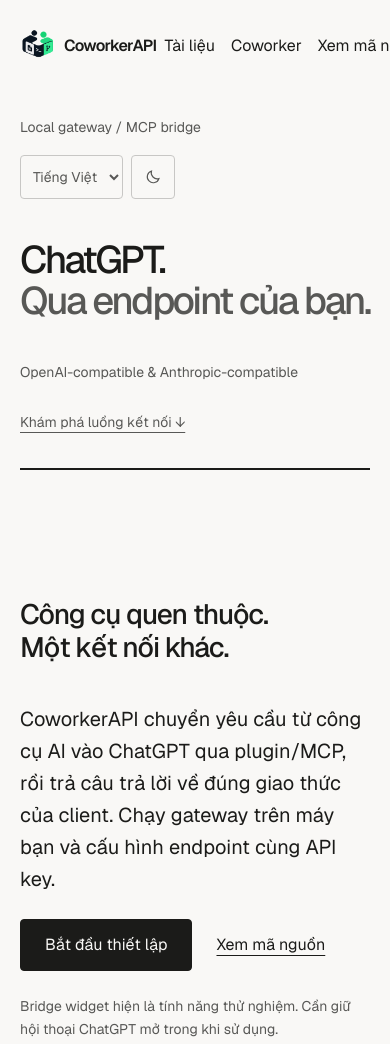
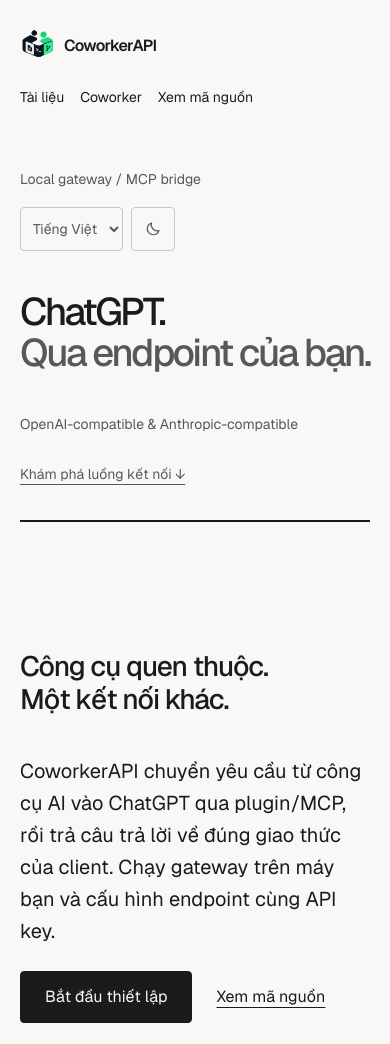
Before and after one commit to dat-hoangnguyentuandat/coworkerAPI, a plain HTML site: page coworkerAPI-web/index.html in a window 390 px wide. Shown: the top 1044 px of the page. Drawn offline with nearby package versions, Linux system fonts and the light colour scheme.

Commit message:
fix(website): prevent mobile header clipping
Keep the repository copy of the landing page responsive by stacking the header and wrapping navigation links on narrow screens.

```diff
--- a/coworkerAPI-web/assets/css/api.css
+++ b/coworkerAPI-web/assets/css/api.css
@@ -18,13 +18,14 @@ button{background:none;border:0}button:disabled{opacity:.5;cursor:not-allowed}
 .wrap{max-width:1280px;margin-inline:auto;padding-inline:clamp(1.25rem,5vw,4rem)}
 .topbar{display:flex;justify-content:space-between;align-items:center;gap:var(--space-md);padding-block:var(--space-lg)}
 .brand{display:flex;align-items:center;gap:var(--space-xs);font-weight:600;letter-spacing:-.04em;min-height:44px}
-.brand img{object-fit:contain}.header-links{display:flex;align-items:center;gap:var(--space-md)}.header-docs{white-space:nowrap;min-height:44px;display:flex;align-items:center}
+.brand img{object-fit:contain}.header-links{display:flex;align-items:center;gap:var(--space-md);flex-wrap:wrap;min-width:0}.header-docs{white-space:nowrap;min-height:44px;display:flex;align-items:center}
 .controls,.actions{display:flex;align-items:center;gap:var(--space-lg);flex-wrap:wrap}
 .controls{gap:var(--space-xs)}select,.theme-button{border:1px solid var(--color-rule);background:var(--color-paper);border-radius:var(--radius-sm);height:44px;padding-inline:var(--space-xs)}
 .theme-button{width:44px;display:grid;place-items:center}
 .theme-toggle{width:44px;height:44px;display:grid;place-items:center;border:1px solid var(--color-rule);border-radius:var(--radius-sm)}
 .controls>a{display:inline-flex;align-items:center;min-height:44px;white-space:nowrap}
 @media(max-width:39.99rem){.topbar:has(.controls){flex-wrap:wrap}}
+@media(max-width:47.99rem){.topbar:has(.header-links){flex-direction:column;align-items:flex-start;gap:var(--space-xs)}.header-links{width:100%;column-gap:var(--space-md);row-gap:0}.header-links .header-docs{font-size:var(--text-sm)}.footer>div{flex-wrap:wrap;row-gap:0}}
 .hero{padding-top:var(--space-xl);padding-bottom:var(--space-2xl);min-height:600px;display:flex;flex-direction:column;justify-content:space-between}
 .hero-meta,.hero-bottom{display:flex;align-items:center;justify-content:space-between;gap:var(--space-md);flex-wrap:wrap;color:var(--color-muted);font-size:var(--text-sm)}
 .hero h1{font-size:var(--text-display);font-weight:500;line-height:1.07;margin-block:var(--space-2xl);letter-spacing:-.065em;max-width:20ch}
```
